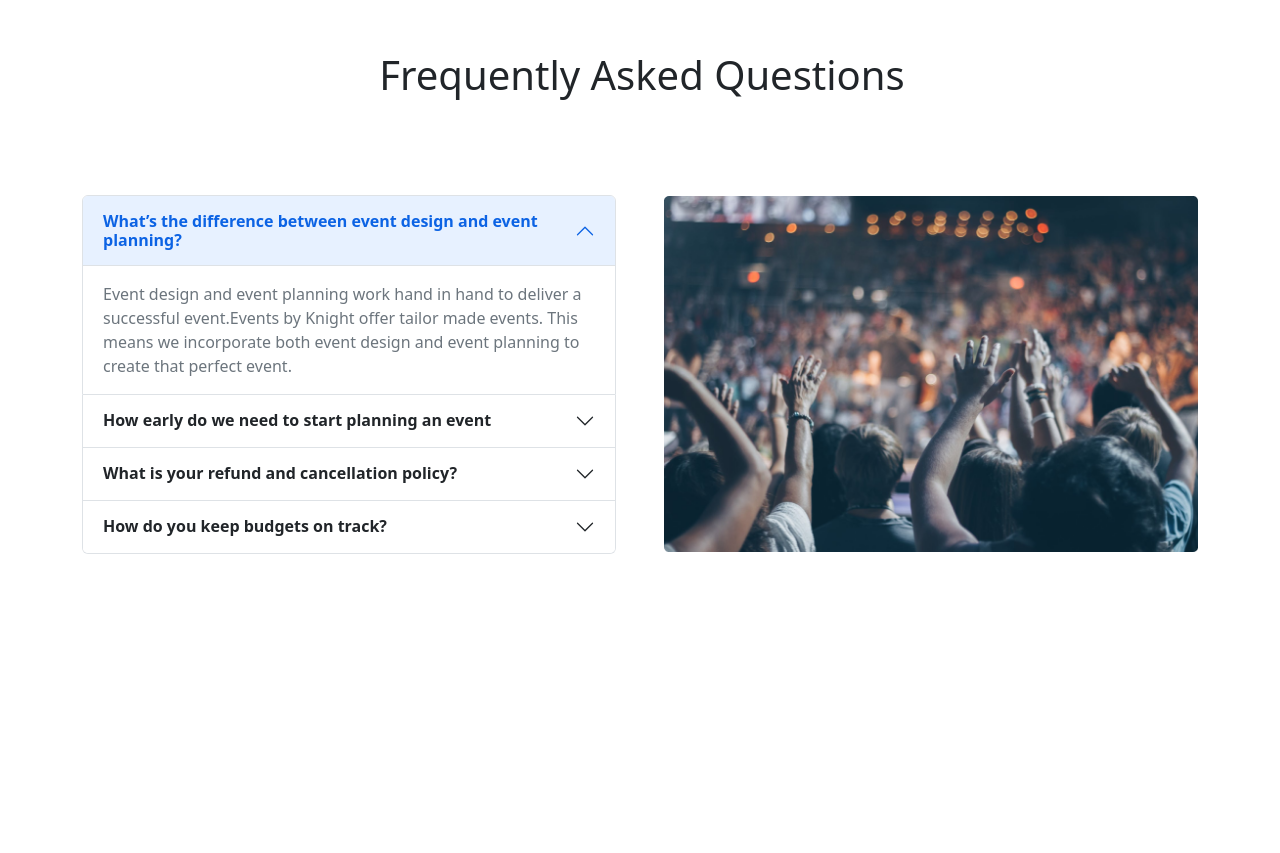
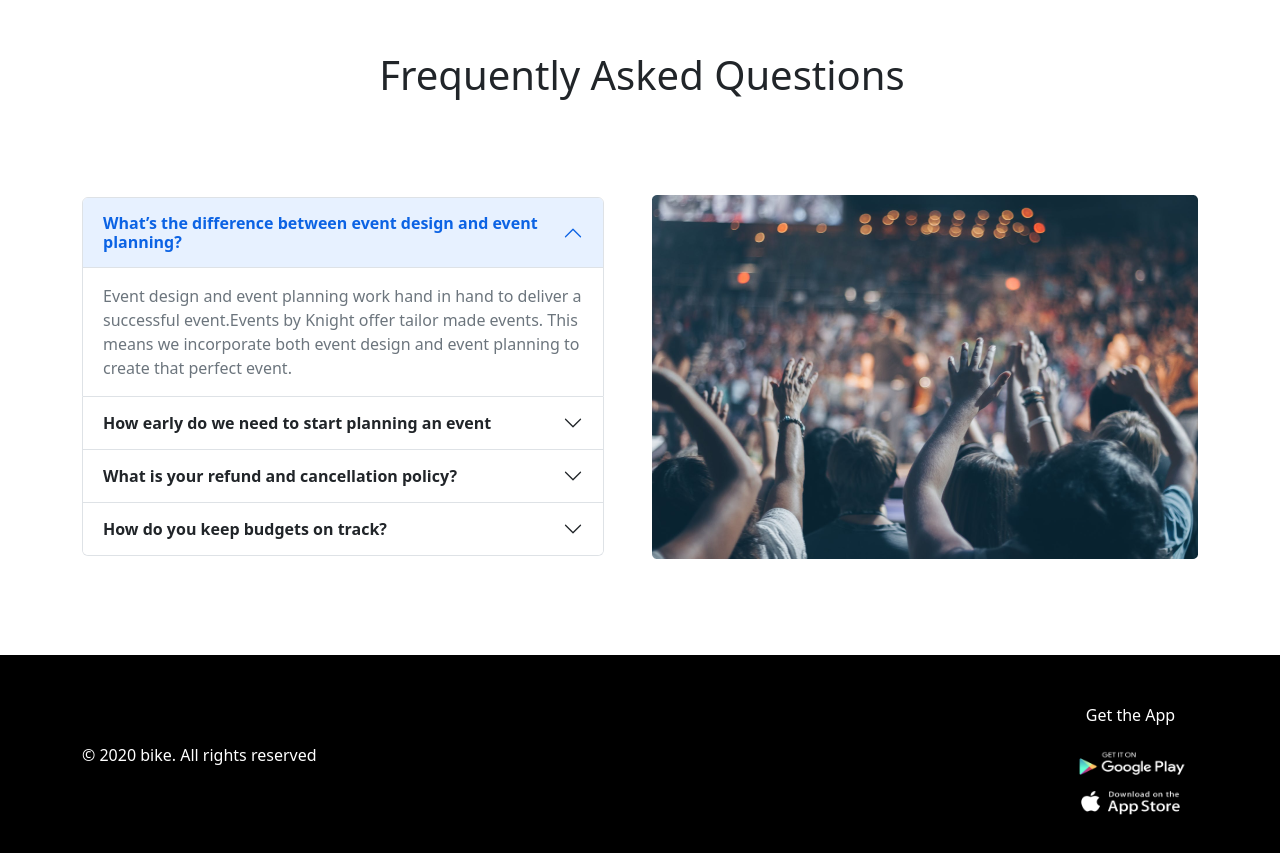
Before and after one commit to SuraiyaAkterTrishna/abacus-convention-center, a plain HTML site: page index.html in a window 1280 px wide. Shown: the part 2508-3361 px from the top of the page. Before the commit the page ends 3158 px from the top, so only its background shows below. Drawn offline with nearby package versions, Linux system fonts and the light colour scheme; files whose address does not match are found by name.

Commit message:
footer done

```diff
--- a/index.html
+++ b/index.html
@@ -335,7 +335,7 @@
     <section class="container pb-5 mb-5">
       <h1 class="py-5 my-5 ps-1 text text-center">Frequently Asked Questions</h1>
       <div class="questions d-lg-flex justify-content-center align-items-center">
-        <div class="w-50">
+        <div class="lg-w-50">
           <div class="accordion" id="accordionExample">
             <div class="accordion-item">
               <h2 class="accordion-header" id="headingOne">
@@ -395,13 +395,22 @@
             </div>
           </div>
         </div>
-        <div class="w-50 ms-5">
-          <img class="w-100" src="images/people.png" alt="">
+        <div class="lg-w-50 ms-5">
+          <img class="lg-w-100 " src="images/people.png" alt="">
         </div>
       </div>
     </section>
   </main>
-  <footer></footer>
+  <footer class="bg-black text-white py-5">
+    <div class="footer-content container d-flex justify-content-between align-items-center">
+      <p>© 2020 bike. All rights reserved</p>
+      <div class="get-app d-flex flex-column justify-content-center align-items-center">
+        <p>Get the App</p>
+        <img style="width: 135px; height: 80px;" src="icons/download.png" alt="">
+      </div>
+    </div>
+
+  </footer>
   <script src="https://cdn.jsdelivr.net/npm/bootstrap@5.2.3/dist/js/bootstrap.bundle.min.js"></script>
 </body>
 
```
Also changed, not shown: icons/download.png (added).
